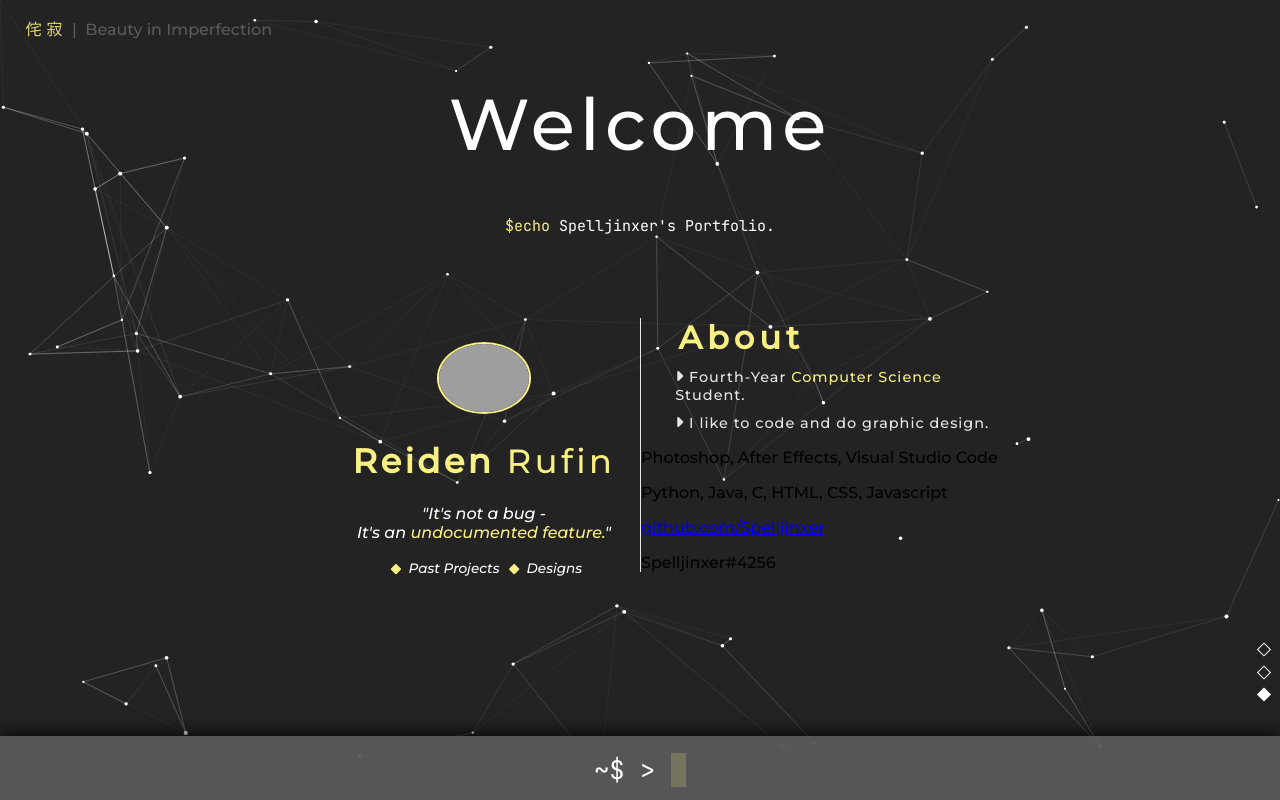
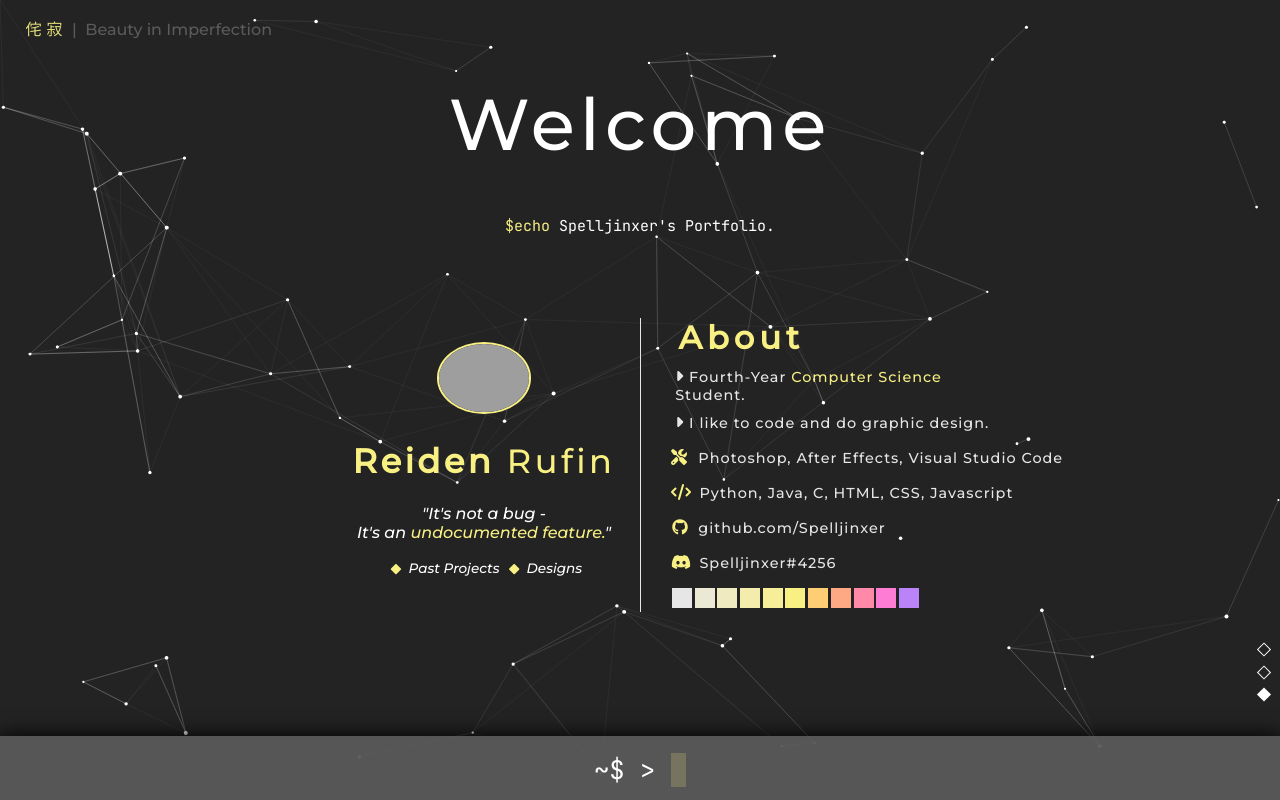
Before and after one commit to Spelljinxer/Spelljinxer.github.io, a plain HTML site: page index.html in a window 1280 px wide. Drawn offline with Linux system fonts and the light colour scheme; grey boxes are pictures that could not be loaded; a web font is replaced by a local one.

Commit message:
ACCIDENTALLY CHANGED INDEX.CSS MB

```diff
--- a/index.css
+++ b/index.css
@@ -457,6 +457,238 @@ canvas {
   }
 }
 
+/* ---------------------------tools-------------------------- */
+
+.tools{
+  margin-left: 6.25%;
+  margin-top: 3%;
+  font-family: 'Montserrat', sans-serif;
+}
+
+.tools p>span{
+  font-size: 0.9rem;
+  color: rgb(230, 230, 230);
+  letter-spacing: 1px;
+  margin-left: 1.65%;
+  display: inline-block;
+  -webkit-animation: fadeIn-right 1.65s ease-in-out;
+  -moz-animation: fadeIn-right 1.65s ease-in-out;
+  -o-animation: fadeIn-right 1.65s ease-in-out;
+  animation: fadeIn-right 1.65s ease-in-out;
+}
+
+.tools p:before{
+  font-family: FontAwesome;
+  content: "\f7d9";
+  margin-right: 4px;
+  color:var(--main-color);
+  -webkit-animation: fadeIn-right 1.35s ease-in-out;
+  -moz-animation: fadeIn-right 1.35s ease-in-out;
+  -o-animation: fadeIn-right 1.35s ease-in-out;
+  animation: fadeIn-right 1.35s ease-in-out;
+}
+
+/* ---------------------------languages-------------------------- */
+
+
+.languages{
+  margin-left: 6.25%;
+  margin-top: 2%;
+  font-family: 'Montserrat', sans-serif;
+}
+
+.languages p>span{
+  font-size: 0.9rem;
+  color: rgb(230, 230, 230);
+  letter-spacing: 1px;
+  margin-left: 1%;
+  display: inline-block;
+  -webkit-animation: fadeIn-right 1.65s ease-in-out;
+  -moz-animation: fadeIn-right 1.65s ease-in-out;
+  -o-animation: fadeIn-right 1.65s ease-in-out;
+  animation: fadeIn-right 1.65s ease-in-out;
+}
+
+.languages p:before{
+  font-family: FontAwesome;
+  content: "\f121";
+  margin-right: 4px;
+  color:var(--main-color);
+  -webkit-animation: fadeIn-right 1.35s ease-in-out;
+  -moz-animation: fadeIn-right 1.35s ease-in-out;
+  -o-animation: fadeIn-right 1.35s ease-in-out;
+  animation: fadeIn-right 1.35s ease-in-out;
+}
+
+
+/* ---------------------------github------------------------ */
+
+.github{
+  margin-left: 6.5%;
+  margin-top: 2%;
+  font-family: 'Montserrat', sans-serif;
+  max-width: 51%;
+}
+.github p>span{
+  font-size: 0.9rem;
+  color: rgb(230, 230, 230);
+  letter-spacing: 1px;
+  margin-left: 2.75%;
+  display: inline-block;
+  -webkit-animation: fadeIn-right 1.65s ease-in-out;
+  -moz-animation: fadeIn-right 1.65s ease-in-out;
+  -o-animation: fadeIn-right 1.65s ease-in-out;
+  animation: fadeIn-right 1.65s ease-in-out;
+}
+
+.github p:before{
+  font-family: FontAwesome;
+  content: "\f09b";
+  margin-right: 4px;
+  color:var(--main-color);
+  -webkit-animation: fadeIn-right 1.35s ease-in-out;
+  -moz-animation: fadeIn-right 1.35s ease-in-out;
+  -o-animation: fadeIn-right 1.35s ease-in-out;
+  animation: fadeIn-right 1.35s ease-in-out;
+
+}
+a{
+  text-decoration: none;
+}
+
+/* ---------------------------discord-------------------------- */
+
+.discord{
+  margin-left: 6.25%;
+  margin-top: 2%;
+  font-family: 'Montserrat', sans-serif;
+}
+
+.discord p>span{
+  font-size: 0.9rem;
+  color: rgb(230, 230, 230);
+  letter-spacing: 1px;
+  margin-left: 1%;
+  display: inline-block;
+  -webkit-animation: fadeIn-right 1.65s ease-in-out;
+  -moz-animation: fadeIn-right 1.65s ease-in-out;
+  -o-animation: fadeIn-right 1.65s ease-in-out;
+  animation: fadeIn-right 1.65s ease-in-out;
+}
+
+.discord p:before{
+  font-family: FontAwesome;
+  content: "\f392";
+  margin-right: 4px;
+  color:var(--main-color);
+  -webkit-animation: fadeIn-right 1.35s ease-in-out;
+  -moz-animation: fadeIn-right 1.35s ease-in-out;
+  -o-animation: fadeIn-right 1.35s ease-in-out;
+  animation: fadeIn-right 1.35s ease-in-out;
+}
+
+@media screen and (max-width: 830px){
+  .tools, .languages, .github, .discord{
+    white-space: nowrap;
+    margin-left: 7%;
+  }
+  .tools p>span, .languages p>span{
+    white-space: pre-wrap;
+  }
+  .discord p>span{
+    left:50%;
+  }
+}
+
+/* ---------------------------shapes------------------------- */
+
+.shapes{
+  margin-left: 6.5%;
+  font-family: 'Montserrat', sans-serif;
+  -webkit-animation: fadeIn-right 1.35s ease-in-out;
+  -moz-animation: fadeIn-right 1.35s ease-in-out;
+  -o-animation: fadeIn-right 1.35s ease-in-out;
+  animation: fadeIn-right 1.35s ease-in-out;
+  bottom: 0;
+  margin-bottom: 0;
+}
+
+.square{
+  height: 20px;
+  width: 20px;
+  background-color: #e6e6e6;
+  display: inline-block;
+}
+.square2{
+  height: 20px;
+  width: 20px;
+  background-color: #ebe8d3;
+  display: inline-block;
+  margin-left: 0.6%;
+}
+.square3{
+  height: 20px;
+  width: 20px;
+  background-color: #f0eac0;
+  display: inline-block;
+  margin-left: 0.6%;
+}
+.square4{
+  height: 20px;
+  width: 20px;
+  background-color: #f3ecac;
+  display: inline-block;
+  margin-left: 0.6%;
+}
+.square5{
+  height: 20px;
+  width: 20px;
+  background-color: #f6ee98;
+  display: inline-block;
+  margin-left: 0.6%;
+}
+.square6{
+  height: 20px;
+  width: 20px;
+  background-color: #f8f083;
+  display: inline-block;
+  margin-left: 0.6%;
+}
+.square7{
+  height: 20px;
+  width: 20px;
+  background-color: #ffcd74;
+  display: inline-block;
+  margin-left: 0.6%;
+}
+.square8{
+  height: 20px;
+  width: 20px;
+  background-color: #ffa884;
+  display: inline-block;
+  margin-left: 0.6%;
+}
+.square9{
+  height: 20px;
+  width: 20px;
+  background-color: #ff89a8;
+  display: inline-block;
+  margin-left: 0.6%;
+}
+.square10{
+  height: 20px;
+  width: 20px;
+  background-color: #ff7cd4;
+  display: inline-block;
+  margin-left: 0.6%;
+}
+.square11{
+  height: 20px;
+  width: 20px;
+  background-color: #ba83f8;
+  display: inline-block;
+  margin-left: 0.6%;
+}
 
 /* -------------------------bottom shapes----------------------------- */
 
```
